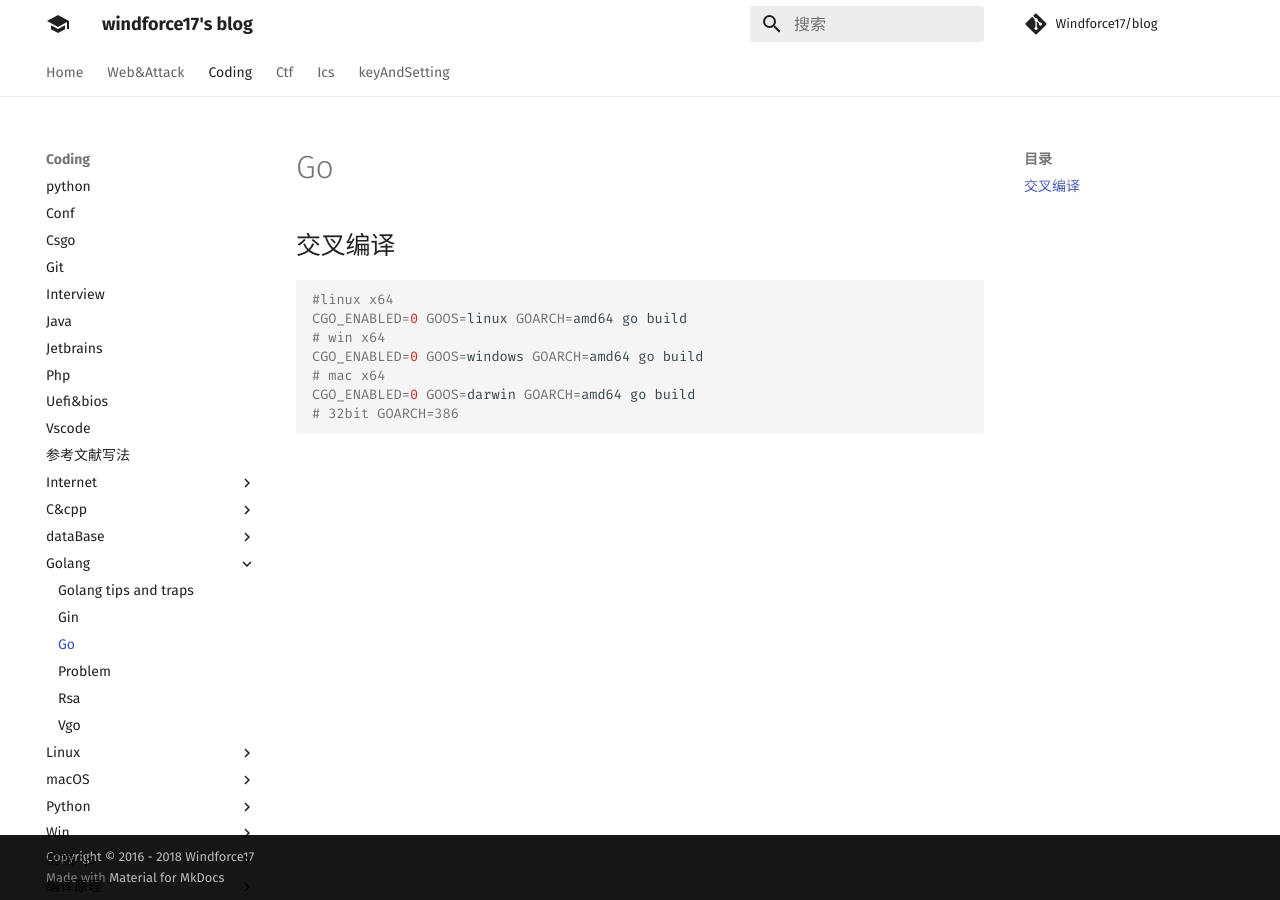
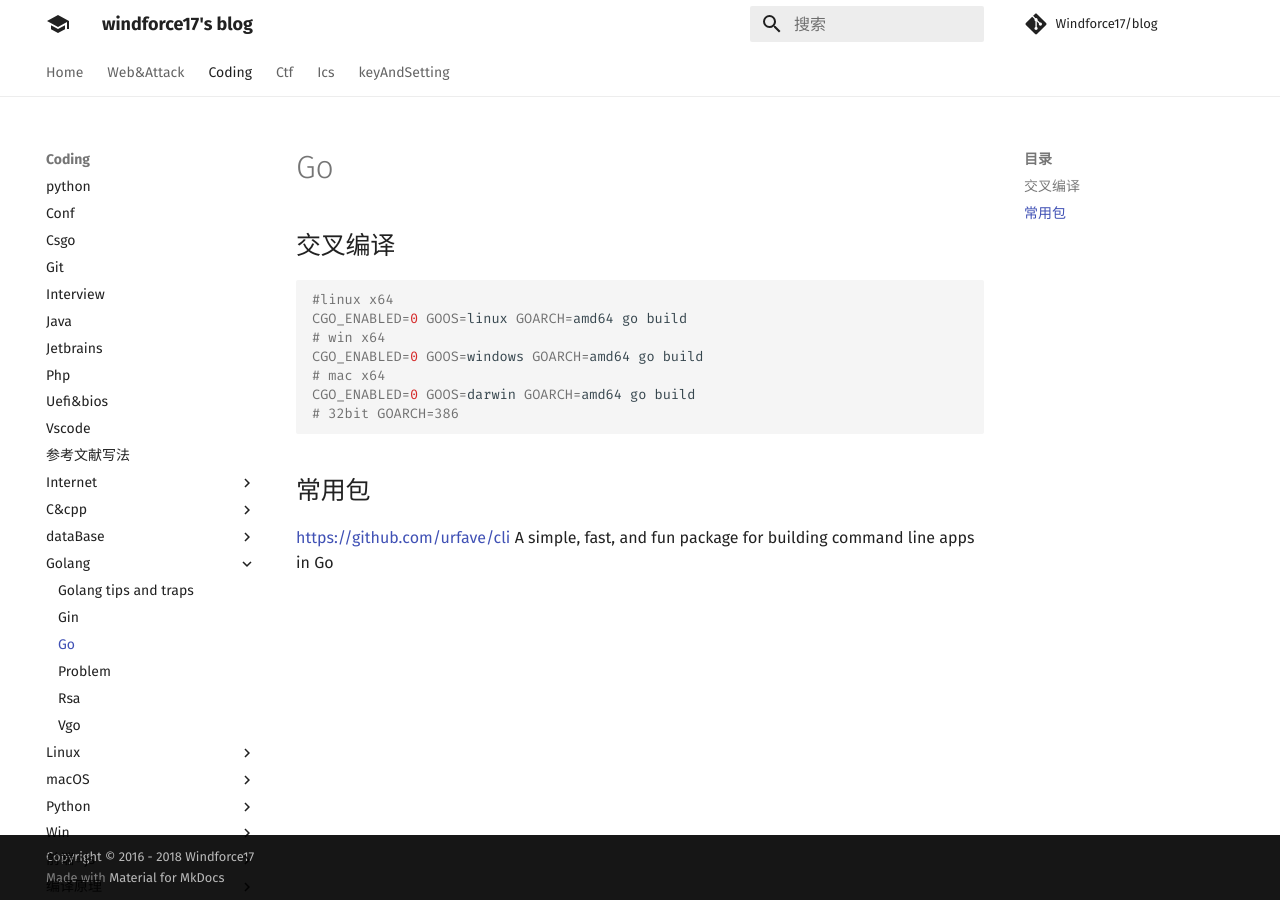
Before and after one commit to Windforce17/blog, an MkDocs documentation site: the page built from docs/coding/golang/go.md, in a window 1280 px wide. Built offline with MkDocs 1.6.1 and Material for MkDocs 9.7.7, drawn with Linux system fonts in a browser that asks for light colours; comment, search, counter and statistics services are not loaded.

````diff
--- a/docs/coding/golang/go.md
+++ b/docs/coding/golang/go.md
@@ -8,3 +8,7 @@ CGO_ENABLED=0 GOOS=windows GOARCH=amd64 go build
 CGO_ENABLED=0 GOOS=darwin GOARCH=amd64 go build
 # 32bit GOARCH=386
 ```
+
+## 常用包
+https://github.com/urfave/cli
+A simple, fast, and fun package for building command line apps in Go
````
Also changed, not shown: docs/ctf/pwn/heap.md (+14 -3 lines).
